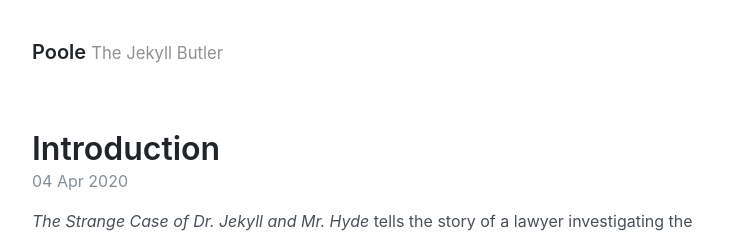
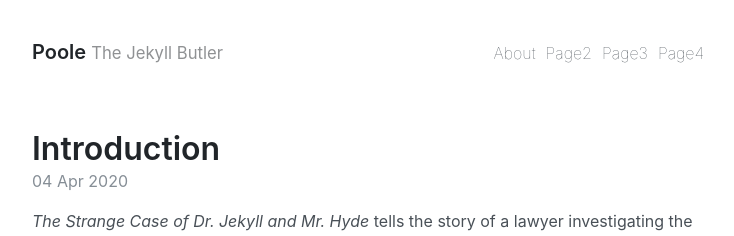
Before and after one commit to kenzheng99/kenzheng99.github.io, a Jekyll site: the page built from index.html, in a window 1280 px wide. Shown: the top 236 px of the page, without its empty margins (272-1006 px from the left). Built offline with Jekyll 4.4.1, drawn with Linux system fonts in a browser that asks for light colours; the list of posts is cut into pages by our own code.

Commit message:
add navbar

```diff
--- /dev/null
+++ b/_data/nav.yml
@@ -0,0 +1,8 @@
+- name: About
+  link: /about/
+- name: Page2
+  link: /page2/
+- name: Page3
+  link: /page3/
+- name: Page4
+  link: /page4/
--- /dev/null
+++ b/_includes/nav.html
@@ -0,0 +1,7 @@
+<div id="navbar">
+    {% for item in site.data.nav %}
+        <a href="{{ item.link }}" {% if page.url == item.link %} class="current" {% endif %}>
+            {{ item.name }}
+        </a>
+    {% endfor %}
+</div>
--- a/_layouts/default.html
+++ b/_layouts/default.html
@@ -11,6 +11,7 @@
           <a href="{{ site.baseurl }}/" title="Home">{{ site.title }}</a>
           <small>{{ site.tagline }}</small>
         </h3>
+        {% include nav.html %}
       </header>
 
       <main>
--- a/_sass/_masthead.scss
+++ b/_sass/_masthead.scss
@@ -6,6 +6,10 @@
   padding-top: var(--spacer);
   padding-bottom: var(--spacer);
   margin-bottom: var(--spacer-3);
+  display: flex;
+  flex-direction: row;
+  justify-content: space-between;
+  align-items: end;
 }
 
 .masthead-title {
@@ -21,3 +25,21 @@
     opacity: .5;
   }
 }
+
+#navbar {
+    padding-top: var(--spacer);
+    display: flex;
+    flex-direction: row;
+    justify-content: flex-end;
+
+    a {
+      color: inherit;
+      font-weight: 100;
+      padding-left: 10px;
+      text-decoration: none;
+    }
+
+    .current {
+      font-weight: 400;
+    }
+}
```
Also changed, not shown: 14 other files.
